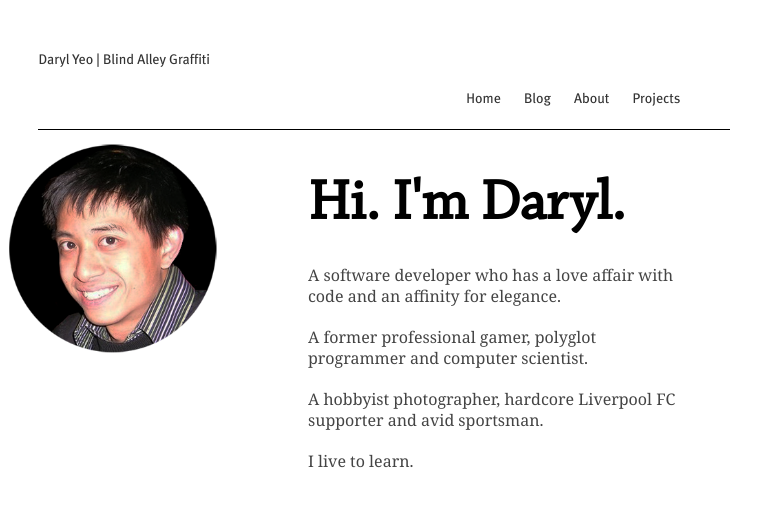
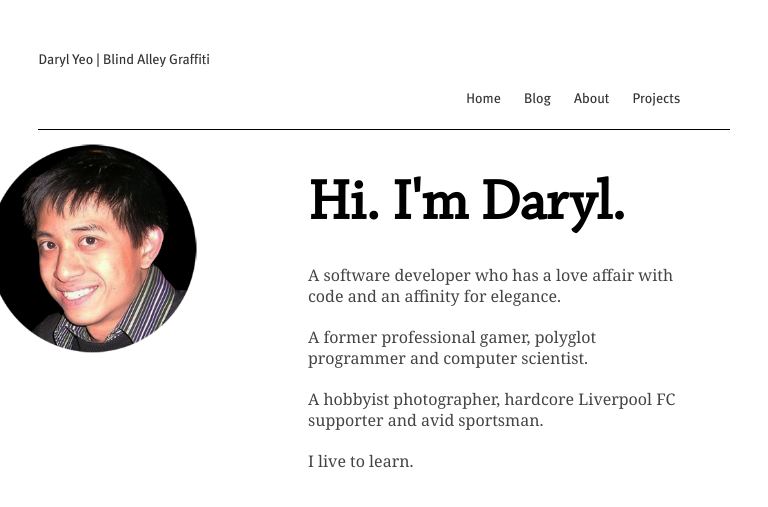
Before and after one commit to aacyun/jianxioy.github.com, a Jekyll site: the page built from index.html, in a window 768 px wide. Shown: the top 507 px of the page. Built offline with Jekyll 4.4.1, drawn with Linux system fonts in a browser that asks for light colours; Markdown is read by kramdown in place of the engine named in the settings.

Commit message:
Fixing mobile.

```diff
--- a/static/css/layout.css
+++ b/static/css/layout.css
@@ -136,7 +136,7 @@ h6 {
 			width: 90%;
 		}
 		#home-avatar {
-			right: 20px;
+			right: 40px;
 		}
 		#home-content {
 			width: 50%;
```
